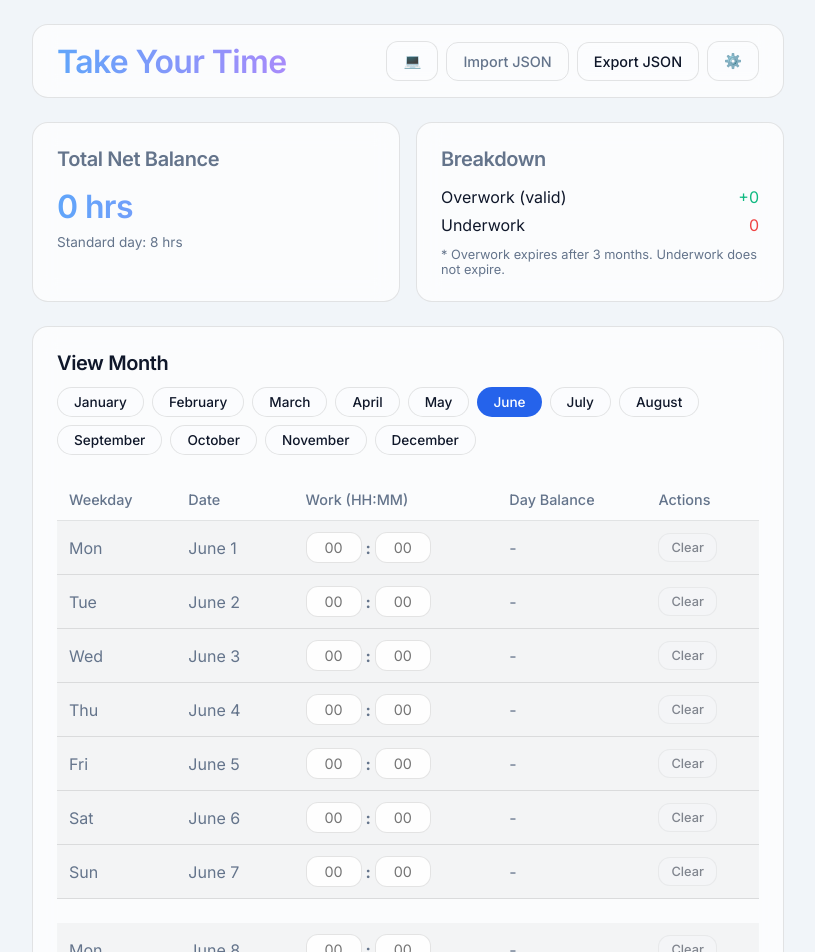
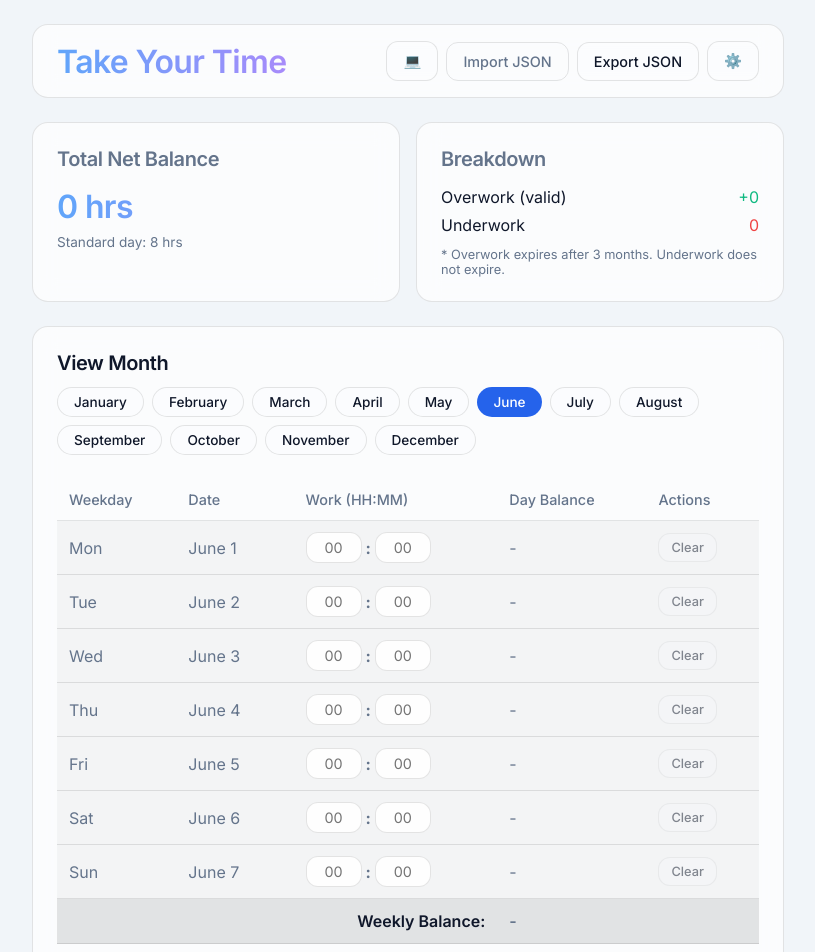
Before and after one commit to notNullThen/take-your-time, a React (Vite) app: page / in a window 1280 px wide. Shown: the top 952 px of the page, without its empty margins (232-1047 px from the left). Built offline with nearby package versions, Linux system fonts and the light colour scheme.

Commit message:
feat: add weekly balance summary rows to record table

```diff
--- a/src/components/RecordTable.tsx
+++ b/src/components/RecordTable.tsx
@@ -208,7 +208,28 @@ export const RecordTable: React.FC<RecordTableProps> = ({ records, settings, onU
           </thead>
           <tbody>
             {weeks.map((week, weekIdx) => {
-              const weekRows = week.map((dateObj, dayIdx) => renderRow(dateObj, weekIdx, dayIdx));
+              let weeklyDiff = 0;
+              let anyFilled = false;
+
+              const weekRows = week.map((dateObj, dayIdx) => {
+                if (dateObj) {
+                  const record = records.find(r => r.month === dateObj.month && r.day === dateObj.day);
+                  if (record && record.hours > 0) {
+                    weeklyDiff += (record.hours - settings.standardHours);
+                    anyFilled = true;
+                  }
+                }
+                return renderRow(dateObj, weekIdx, dayIdx);
+              });
+
+              weekRows.push(
+                <tr key={`weekly-summary-${weekIdx}`} style={{ background: 'var(--glass-border)' }}>
+                  <td colSpan={3} style={{ textAlign: 'right', fontWeight: 600 }}>Weekly Balance:</td>
+                  <td colSpan={2} style={{ fontWeight: 600 }} className={!anyFilled ? "text-muted" : (weeklyDiff > 0 ? 'text-success' : weeklyDiff < 0 ? 'text-danger' : 'text-muted')}>
+                    {anyFilled ? (weeklyDiff > 0 ? `+${formatHoursToHHMM(weeklyDiff).substring(1)}` : formatHoursToHHMM(weeklyDiff)) : '-'}
+                  </td>
+                </tr>
+              );
 
               // Add a separator between weeks
               if (weekIdx < weeks.length - 1) {
```
